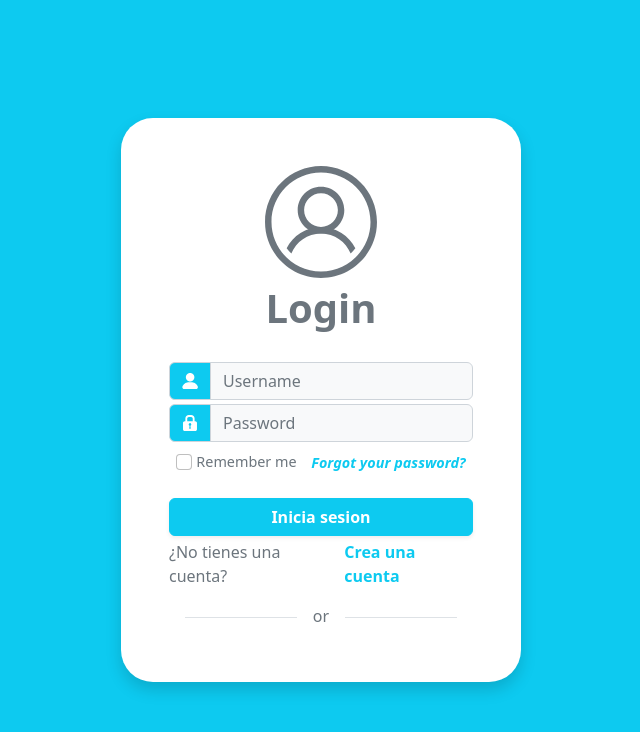
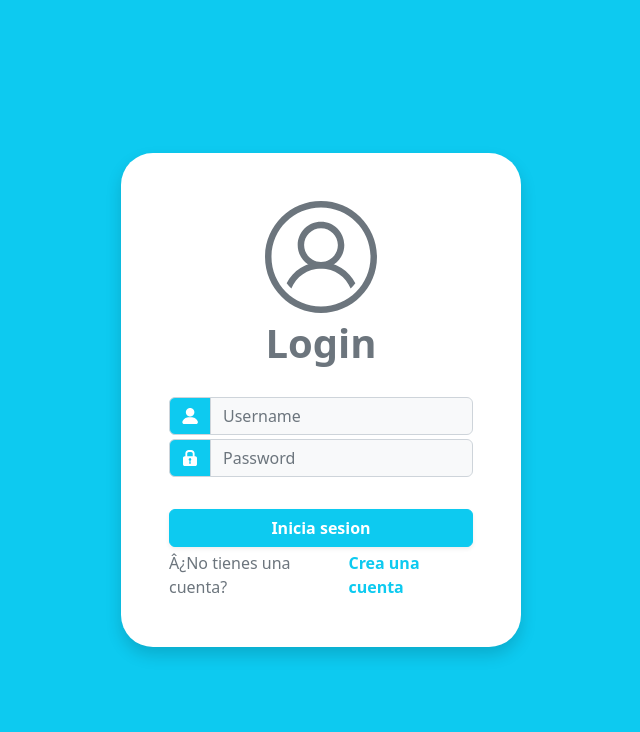
Before and after one commit to 2030Gian/PROYECTO_1_PARTE_WEB, a Flask app: page /login in a window 1280 px wide. Shown: the top 732 px of the page, without its empty margins (319-959 px from the left). Run offline with Flask 3, Linux system fonts and the light colour scheme.

Commit message:
https://github.com/2030Gian/PROYECTO_1_PARTE_WEB.git

```diff
--- a/server.py
+++ b/server.py
@@ -10,7 +10,7 @@ import uuid;
 from datetime import datetime
 
 app = Flask(__name__)
-app.config['SQLALCHEMY_DATABASE_URI'] = 'postgresql://hp:1234@localhost:5432/educaweb1'
+app.config['SQLALCHEMY_DATABASE_URI'] = 'postgresql://postgres:1234@localhost:5432/educaweb1'
 db = SQLAlchemy(app)
 
 #Models
--- a/templates/index.html
+++ b/templates/index.html
@@ -110,7 +110,7 @@
       <section class="content contact">
         <figure class="map">
           <iframe src="https://www.google.com/maps/embed?pb=!1m16!1m12!1m3!1d1102.5172021540711!2d-77.02287917346422!3d-12.135490073747622!2m3!1f0!2f0!3f0!3m2!1i1024!2i768!4f13.1!2m1!1sutec!5e0!3m2!1ses!2spe!4v1684115630557!5m2!1ses!2spe"
-            width="600" height="450" style="border:0;" allowfullscreen="" loading="lazy" referrerpolicy="no-referrer-when-downgrade"></iframe>
+            width="600" height="350" style="border:0;" allowfullscreen="" loading="lazy" referrerpolicy="no-referrer-when-downgrade"></iframe>
         </figure>
       </section>
 
--- a/templates/login.html
+++ b/templates/login.html
@@ -57,32 +57,19 @@
       </div>
       <div class="d-flex justify-content-around mt-1">
         <div class="d-flex align-items-center gap-1">
-          <input class="form-check-input" type="checkbox" />
-          <div class="pt-1" style="font-size: 0.9rem">Remember me</div>
         </div>
         <div class="pt-1">
-          <a
-            href="#"
-            class="text-decoration-none text-info fw-semibold fst-italic"
-            style="font-size: 0.9rem"
-            >Forgot your password?</a
-          >
         </div>
       </div>
       <div class="btn btn-info text-white w-100 mt-4 fw-semibold shadow-sm">
         Inicia sesion
       </div>
       <div class="d-flex gap-1 justify-content-center mt-1">
-        <div>¿No tienes una cuenta?</div>
+        <div>Â¿No tienes una cuenta?</div>
         <a href="#" class="text-decoration-none text-info fw-semibold"
           >Crea una cuenta</a
         >
       </div>
-      <div class="p-3">
-        <div class="border-bottom text-center" style="height: 0.9rem">
-          <span class="bg-white px-3">or</span>
-        </div>
-      </div>
     </div>
   </body>
 </html>
```
